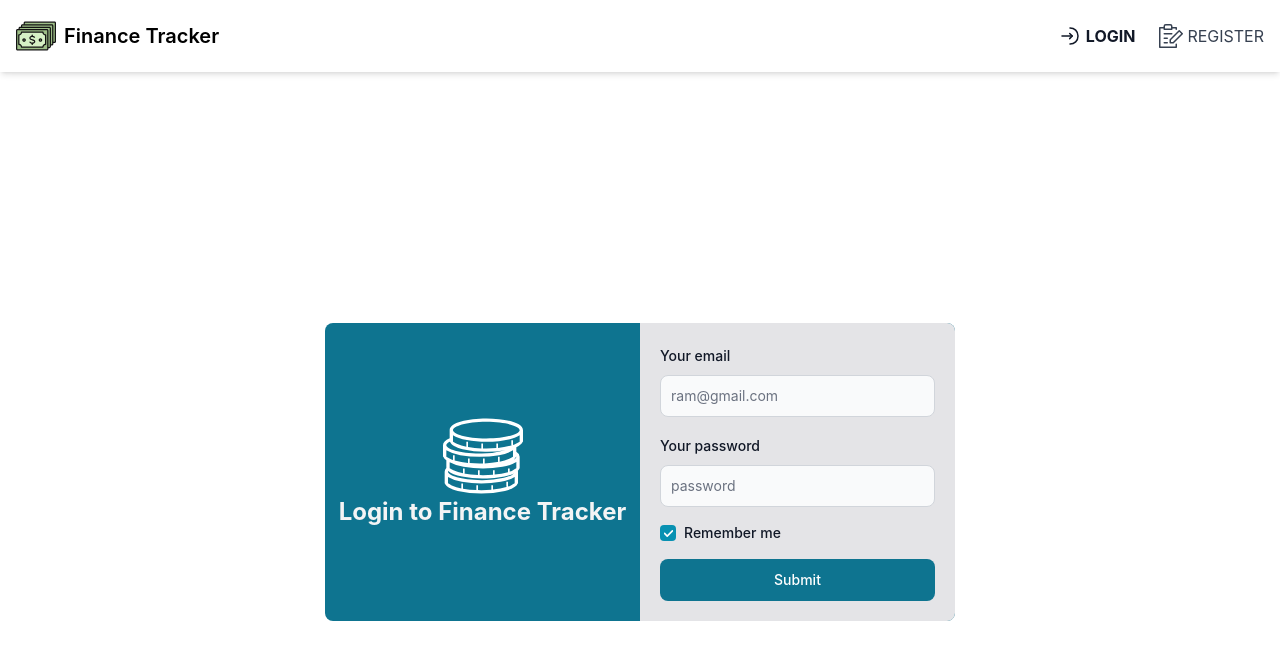
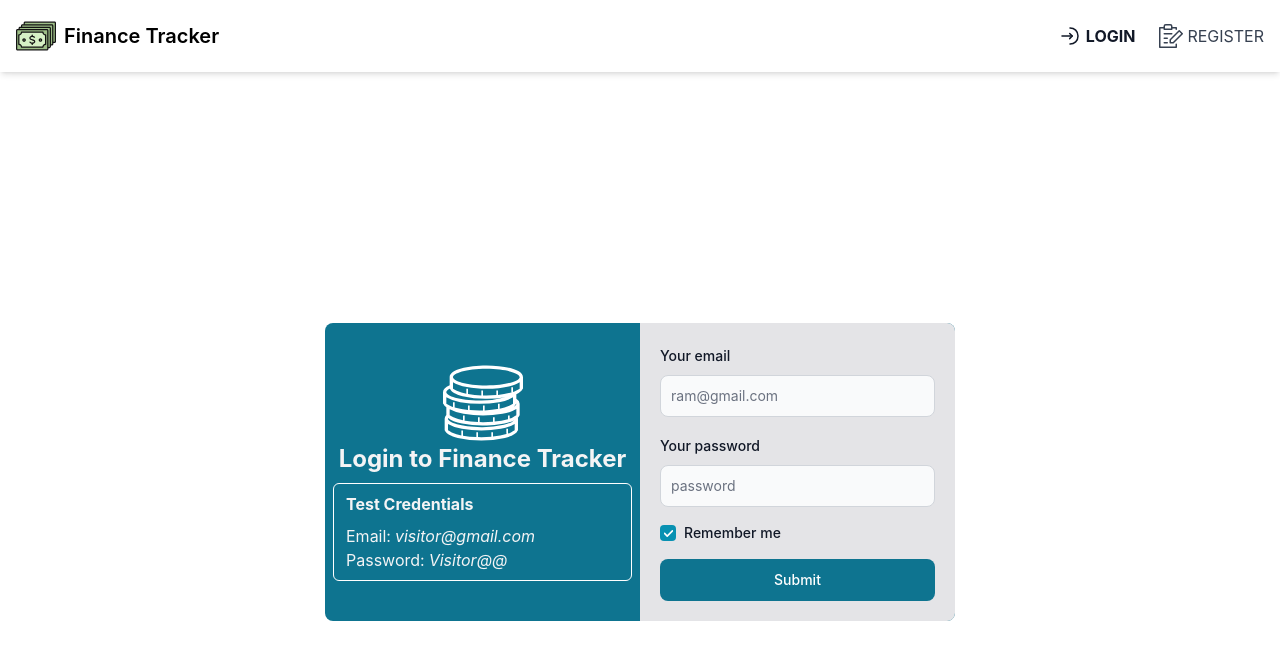
Before and after one commit to riteshpoudel201/financetracker_frontend, a React (Vite) app: page / in a window 1280 px wide. Shown: the top 660 px of the page. Built offline with nearby package versions, Linux system fonts and the light colour scheme; no server answers.

Commit message:
added test credentials for visitors

```diff
--- a/src/pages/Login.jsx
+++ b/src/pages/Login.jsx
@@ -1,4 +1,4 @@
-import { useNavigate } from 'react-router-dom';
+import { useNavigate } from "react-router-dom";
 import { Button, Checkbox, Label, TextInput } from "flowbite-react";
 import Layout from "../components/common/Layout";
 import { useForm } from "../hooks/useForm";
@@ -9,9 +9,8 @@ import { useUserContext } from "../context/UserContext";
 
 const Login = () => {
   const { setUser } = useUserContext();
-const navigate = useNavigate();
+  const navigate = useNavigate();
   const { form, handleChange, loading, setLoading } = useForm({});
-
 
   const handleSubmit = async (e) => {
     e.preventDefault();
@@ -24,7 +23,7 @@ const navigate = useNavigate();
       if (e.target.remember.checked) {
         localStorage.setItem("token", JSON.stringify(token));
       }
-      setUser({_id, email,name, token });
+      setUser({ _id, email, name, token });
       toast.dismiss();
       navigate("/dashboard");
     }
@@ -39,6 +38,19 @@ const navigate = useNavigate();
           <h1 className="block text-2xl font-bold self-center">
             Login to Finance Tracker
           </h1>
+          <div className="w-full border-[1px] border-white rounded-md px-3 py-2 mt-2 flex flex-col">
+            <h1 className="font-bold underline-offset-8">Test Credentials</h1>
+            <div className="flex flex-col mt-2">
+              <div className="flex gap-1 items-center">
+                <span>Email:</span>
+                <span className="italic">visitor@gmail.com</span>
+              </div>
+              <div className="flex gap-1 items-center">
+                <span>Password:</span>
+                <span className="italic">Visitor@@</span>
+              </div>
+            </div>
+          </div>
         </div>
         <form
           className="flex flex-col gap-4 w-full px-5 py-5 justify-center bg-zinc-200 rounded-tr-lg rounded-br-lg"
@@ -73,10 +85,12 @@ const navigate = useNavigate();
             />
           </div>
           <div className="flex items-center gap-2">
-            <Checkbox id="remember" name="remember" defaultChecked/>
+            <Checkbox id="remember" name="remember" defaultChecked />
             <Label htmlFor="remember">Remember me</Label>
           </div>
-          <Button type="submit" disabled={loading}>{loading ? "Submitting..." : "Submit"}</Button>
+          <Button type="submit" disabled={loading}>
+            {loading ? "Submitting..." : "Submit"}
+          </Button>
         </form>
       </section>
     </Layout>
```
